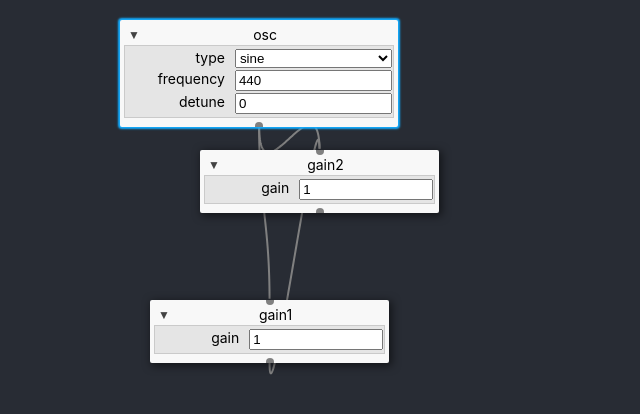
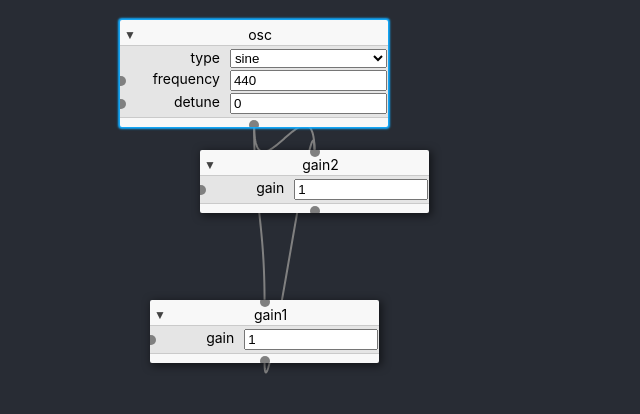
Before and after one commit to pckerneis/WebAudio-Editor, a React (Create React App) app: page / in a window 1280 px wide. Shown: the top 414 px of the page, without its empty margins (0-640 px from the left). Built offline with nearby package versions, Linux system fonts and the light colour scheme.

Commit message:
Add param ports

```diff
--- a/src/components/Node/Node.css
+++ b/src/components/Node/Node.css
@@ -17,7 +17,7 @@
     display: flex;
     flex-direction: column;
     width: 100%;
-    padding: 4px;
+    padding: 4px 0;
 }
 
 .TopPortsContainer {
@@ -25,7 +25,7 @@
     left: 0;
     right: 0;
     top: -3px;
-    height: 8px;
+    height: 10px;
     display: flex;
     align-content: space-evenly;
 }
@@ -35,18 +35,26 @@
     left: 0;
     right: 0;
     bottom: -3px;
-    height: 8px;
+    height: 10px;
     display: flex;
     align-content: space-evenly;
 }
 
 .Port {
     margin: auto;
-    width: 8px;
-    height: 8px;
+    width: 10px;
+    height: 10px;
     background-color: grey;
     border-radius: 50%;
     cursor: pointer;
+}
+
+.HiddenParamPort {
+    position: absolute;
+    left: 0;
+    height: 100%;
+    width: 10px;
+    pointer-events: none;
 }
 
 .NodeLabel {
--- a/src/components/Node/Node.tsx
+++ b/src/components/Node/Node.tsx
@@ -1,4 +1,4 @@
-import React, {useCallback, useLayoutEffect, useState} from 'react';
+import React, {createRef, useCallback, useLayoutEffect, useState} from 'react';
 import './Node.css';
 import DragToMove from '../../ui-utils/DragToMove';
 import PropTypes from 'prop-types';
@@ -87,11 +87,30 @@ export default function Node(props: NodeProps) {
 
   const hasParams = Object.keys(definition.params).length > 0;
 
+  const hiddenParamPorts = nodeState.display.folded ?
+    Object.values(nodeState.paramPorts).map((p) => {
+      const ref = createRef<HTMLDivElement>();
+      const template = (
+        <div className="HiddenParamPort"
+             ref={ref}
+             key={p.id + '_hiddenPort'}>
+        </div>);
+
+      return {id: p.id, ref, template};
+    }) : [];
+
+  service.registerPorts(...hiddenParamPorts);
+
   return (
     <div className={selected ? 'Node selected' : 'Node'}
          style={nodeStyle}
          onPointerDown={handlePointerDown}
     >
+      {
+        nodeState.display.folded
+        && hasParams
+        && hiddenParamPorts.map(p => p.template)
+      }
       <DragToMove
         onDragStart={handleDragStart}
         onDragMove={handleMoved}
@@ -123,6 +142,7 @@ export default function Node(props: NodeProps) {
             && <ParamPanel
               nodeId={nodeState.id}
               paramValues={nodeState.paramValues}
+              paramPorts={nodeState.paramPorts}
               paramDefinitions={definition.params}
               service={service}
               style={({marginBottom: '5px'})}
--- a/src/components/ParamPanel/ParamPanel.css
+++ b/src/components/ParamPanel/ParamPanel.css
@@ -1,6 +1,8 @@
 .ParamPanel {
-    border: 1px solid #80808045;
+    border-top: 1px solid #80808045;
+    border-bottom: 1px solid #80808045;
     background: #00000014;
+    overflow: hidden;
 
     margin-bottom: 5px;
     display: grid;
@@ -16,8 +18,20 @@
 
 .ParamKey {
     margin-right: 8px;
+    position: relative;
 }
 
 .ParamValue {
     margin-left: auto;
 }
+
+.ParamPort {
+    position: absolute;
+    width: 10px;
+    height: 10px;
+    border-radius: 50%;
+    top: 6px;
+    left: -7px;
+    background-color: grey;
+    cursor: pointer;
+}
--- a/src/components/ParamPanel/ParamPanel.tsx
+++ b/src/components/ParamPanel/ParamPanel.tsx
@@ -1,13 +1,15 @@
+import React, {createRef} from 'react';
+import './ParamPanel.css'
 import PropTypes from 'prop-types';
-import React from 'react';
-import './ParamPanel.css'
 import {ParamDefinition, ParamType} from '../../model/NodeDefinition.model';
-import {NodeId} from '../../state/NodeState';
+import {NodeId, ParamPorts, ParamValues} from '../../state/NodeState';
 import GraphService from '../../service/GraphService';
+import {consumeEvent} from '../../ui-utils/events';
 
 interface ParamPanelProps {
   nodeId: NodeId;
-  paramValues: { [id: string]: any };
+  paramValues: ParamValues;
+  paramPorts: ParamPorts;
   paramDefinitions: ParamDefinition[];
   service: GraphService;
   style: any;
@@ -17,6 +19,7 @@ export default function ParamPanel(props: ParamPanelProps) {
   const {
     nodeId,
     paramValues,
+    paramPorts,
     paramDefinitions,
     service,
     style,
@@ -24,33 +27,67 @@ export default function ParamPanel(props: ParamPanelProps) {
 
   const paramElements = paramDefinitions
     .map(definition => {
+        const paramName = definition.name;
+        const currentValue = paramValues[paramName];
+
+        const handleInputChange = (evt: any) => {
+          const value = evt.target.value;
+          service.setParamValue(nodeId, paramName, value);
+        };
+
         const isChoiceParam = definition.type === ParamType.choice;
 
         const options = isChoiceParam ? definition.possibleValues.map(value => {
           return (<option key={value} value={value}>{value}</option>);
         }) : [];
 
-        const currentValue = paramValues[definition.name];
-
-        const handleInputChange = (evt: any) => {
-          const value = evt.target.value;
-          service.setParamValue(nodeId, definition.name, value);
-        };
-
         const inputElement = isChoiceParam ?
-          <select key={definition.name + '_select'} value={currentValue}
+          <select key={paramName + '_select'} value={currentValue}
                   onChange={handleInputChange}>
             {options}
           </select>
-          : <input key={definition.name + '_input'}
+          : <input key={paramName + '_input'}
                    type="number"
                    value={currentValue}
                    min={definition.min}
                    max={definition.max}
                    onChange={handleInputChange}/>;
 
+        const acceptsInput = definition.type === ParamType.AudioParam
+          && definition.acceptsInput;
+
+        const portRef = createRef<HTMLDivElement>();
+
+        const port = acceptsInput ? {
+          id: paramPorts[paramName].id,
+          ref: portRef,
+          template: (
+            <div key={paramName + '_port'}
+                 className="ParamPort"
+                 ref={portRef}
+                 onClick={evt => handlePortClick(evt)}>
+            </div>),
+        } : null;
+
+        if (port != null) {
+          service.registerPorts(port);
+        }
+
+        const handlePortClick = (evt: any) => {
+          if (port) {
+            service.createOrApplyTemporaryConnection(port.id);
+          }
+
+          consumeEvent(evt);
+        };
+
         return ([
-          <span className="ParamKey" key={definition.name + '_label'}>{definition.name}</span>,
+          <div className="ParamKey" key={paramName + '_label'}>
+            {acceptsInput && port?.template}
+            {
+              definition.name
+            }
+          </div>,
           inputElement,
         ]);
       }
@@ -67,6 +104,7 @@ const {shape, array, string} = PropTypes;
 
 ParamPanel.propTypes = {
   paramValues: shape({}).isRequired,
+  paramPorts: shape({}).isRequired,
   paramDefinitions: array.isRequired,
   nodeId: string.isRequired,
   service: shape({}).isRequired,
--- a/src/model/NodeDefinition.model.ts
+++ b/src/model/NodeDefinition.model.ts
@@ -19,6 +19,7 @@ export interface AudioParamDefinition {
   defaultValue: number;
   min?: number;
   max?: number;
+  acceptsInput: boolean,
 }
 
 export type ParamDefinition = ChoiceParamDefinition | AudioParamDefinition;
--- a/src/model/StandardNodesDefinitions.ts
+++ b/src/model/StandardNodesDefinitions.ts
@@ -21,6 +21,7 @@ export function getNodeDefinitions(): NodeDefinitionModel[] {
           name: 'frequency',
           type: ParamType.AudioParam,
           defaultValue: 440,
+          acceptsInput: true,
         },
         {
           name: 'detune',
@@ -28,6 +29,7 @@ export function getNodeDefinitions(): NodeDefinitionModel[] {
           defaultValue: 0,
           min: -MAX_DETUNE,
           max: MAX_DETUNE,
+          acceptsInput: true,
         }
       ],
     },
@@ -40,6 +42,7 @@ export function getNodeDefinitions(): NodeDefinitionModel[] {
           name: 'gain',
           type: ParamType.AudioParam,
           defaultValue: 1,
+          acceptsInput: true,
         },
       ],
     }
--- a/src/service/GraphService.ts
+++ b/src/service/GraphService.ts
@@ -1,10 +1,10 @@
 import {BehaviorSubject, Observable} from 'rxjs';
 import {getInitialGraphModel, GraphState} from '../state/GraphState';
 import Coordinates from '../model/Coordinates';
-import {NodeDisplay, NodeId, NodeState} from '../state/NodeState';
+import {NodeDisplay, NodeId, NodeState, ParamPorts, ParamValues} from '../state/NodeState';
 import {ConnectionState} from '../state/ConnectionState';
 import {PortComponentRegistry, ReferencedPort} from './PortComponentRegistry';
-import {NodeDefinitionModel} from '../model/NodeDefinition.model';
+import {NodeDefinitionModel, ParamType} from '../model/NodeDefinition.model';
 import SequenceGenerator from '../utils/SequenceGenerator';
 import Bounds from '../model/Bounds';
 import {PortId, PortKind, PortState} from '../state/PortState';
@@ -49,8 +49,17 @@ export default class GraphService implements PortComponentRegistry {
       bounds,
       folded: false,
     };
-    const paramValues = {} as any;
+
+    const paramValues = {} as ParamValues;
     definition.params.forEach(p => paramValues[p.name] = p.defaultValue);
+
+    const paramPorts = {} as ParamPorts;
+    definition.params
+      .filter(p => p.type === ParamType.AudioParam && p.acceptsInput)
+      .forEach((p) => paramPorts[p.name] = {
+        id: sequence.nextString(),
+        kind: PortKind.AUDIO_PARAM,
+      });
 
     return {
       id,
@@ -60,6 +69,7 @@ export default class GraphService implements PortComponentRegistry {
       outputPorts,
       name,
       paramValues,
+      paramPorts,
     };
   }
 
@@ -306,6 +316,8 @@ function findParentNode(portId: PortId, state: GraphState): NodeState | null {
       return n;
     } else if (n.outputPorts.map(p => p.id).includes(portId)) {
       return n;
+    } else if (Object.values(n.paramPorts).map(p => p.id).includes(portId)) {
+      return n;
     }
   }
 
@@ -357,6 +369,12 @@ function findPortState(portId: PortId, state: GraphState): PortState | null {
         return p;
       }
     }
+
+    for (let p of Object.values(n.paramPorts)) {
+      if (p.id === portId) {
+        return p;
+      }
+    }
   }
 
   return null;
--- a/src/state/ConnectionState.ts
+++ b/src/state/ConnectionState.ts
@@ -1,4 +1,4 @@
-import Identified from '../model/Identified';
+import Identified from './Identified';
 import {PortId} from './PortState';
 
 export interface ConnectionState extends Identified<string> {
--- a/src/state/PortState.ts
+++ b/src/state/PortState.ts
@@ -1,4 +1,4 @@
-import Identified from '../model/Identified';
+import Identified from './Identified';
 
 export type PortId = string;
 
```
Also changed, not shown: src/state/NodeState.ts (+6 -1 lines), src/state/Identified.ts (renamed from src/model/Identified.ts).
